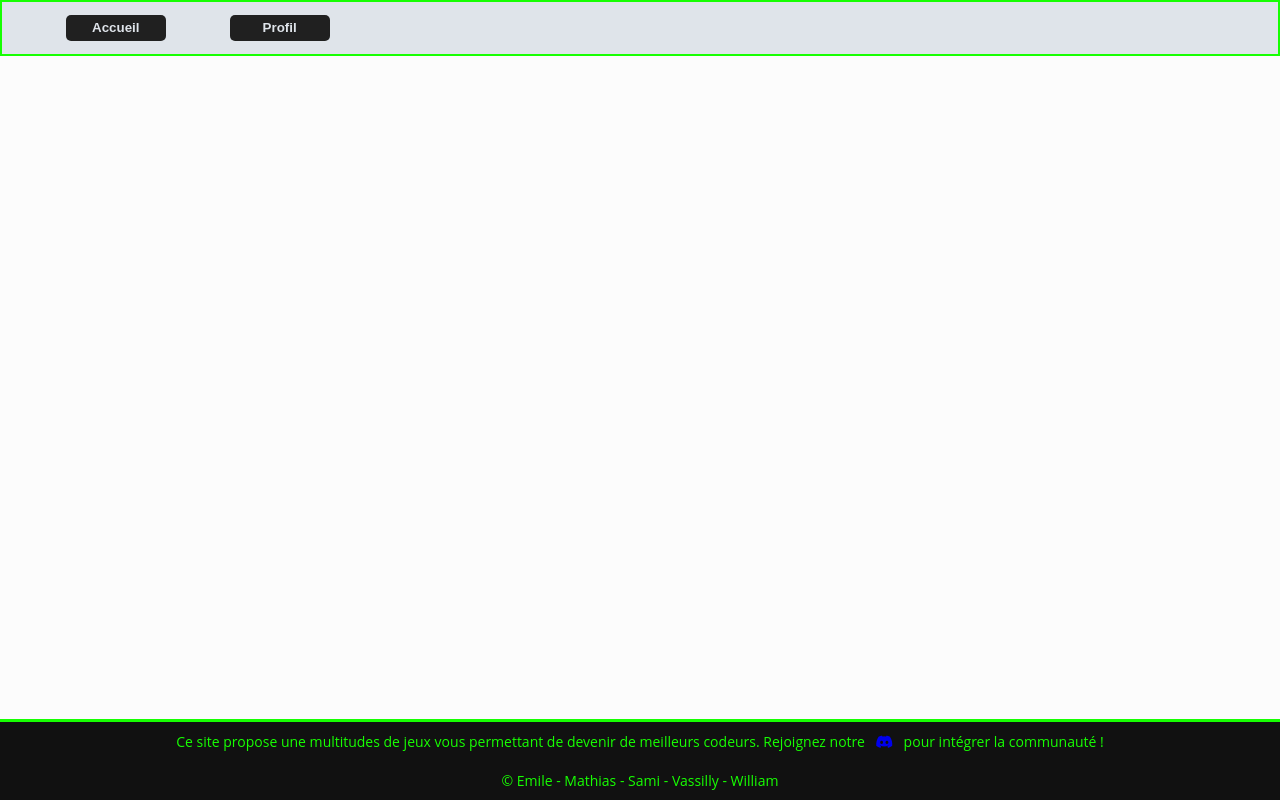
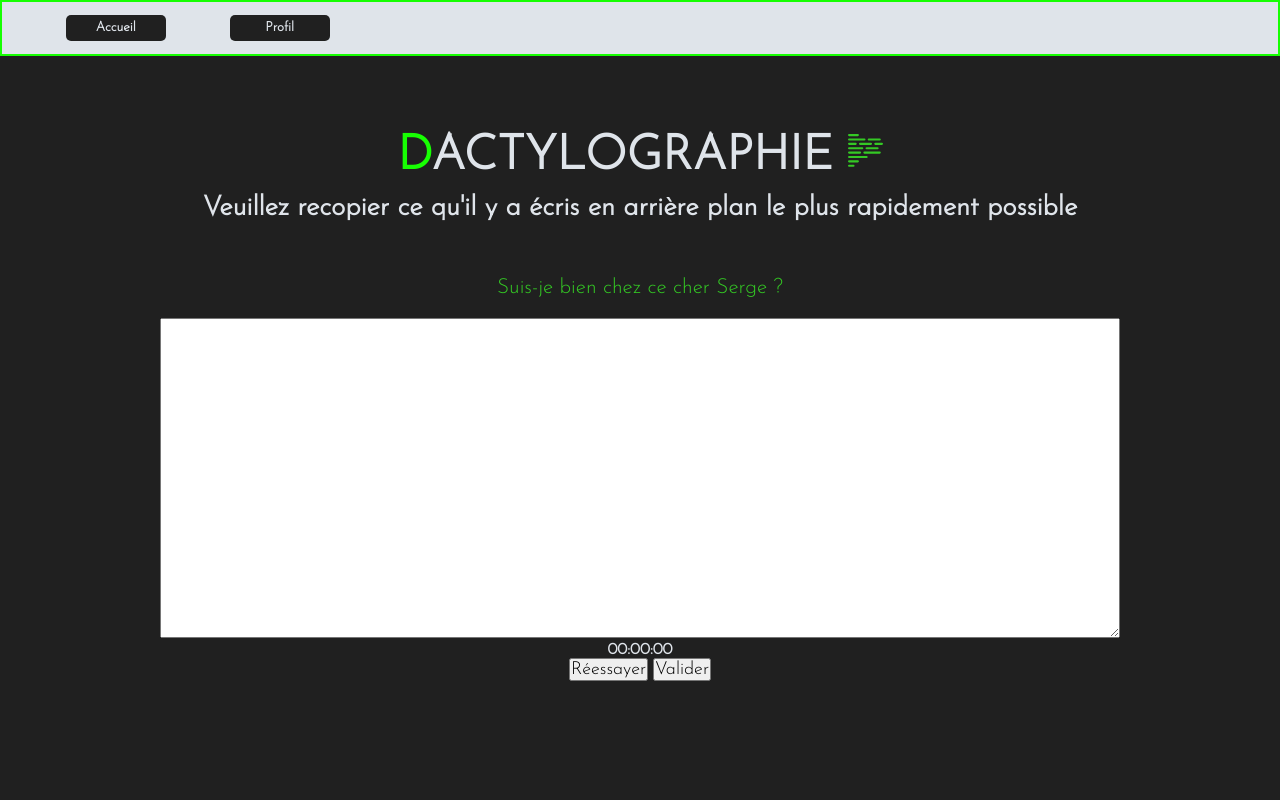
Before and after one commit to Emiliolosbostos/Projet-tuteure-s3, a PHP site: page /client/dactylo.php in a window 1280 px wide. Run offline with PHP 8.4, Linux system fonts and the light colour scheme; some libraries are stand-ins or nearby versions.

Commit message:
création de la Dactylographie première version + améliorations minimes

```diff
--- /dev/null
+++ b/assets/css/dactylo.css
@@ -0,0 +1,95 @@
+@import url("https://fonts.googleapis.com/css2?family=Josefin+Sans:wght@300&display=swap");
+* {
+    font-family: "Josefin Sans", sans-serif;
+    box-sizing: border-box;
+    margin: 0;
+    padding: 0;
+    text-align: center;
+}
+body {
+    display: grid;
+    align-items: center;
+    justify-items: center;
+    min-height: 100vh;
+    background: #202020;
+    color: #dfe4ea;
+}
+
+body h1 {
+    text-transform: uppercase;
+    font-size: 3rem;
+}
+body h1 span, body h1 i {
+    color: #17ff02;
+}
+body h2 {
+    color: #dfe4ea;
+    font-size: 1.7rem;
+    margin-bottom: 2em;
+}
+body h3 {
+    color: #17ff02;
+    font-size: 1.5rem;
+}
+body .container .choices {
+    display: flex;
+    flex-wrap: wrap;
+    margin: 3rem auto 3rem;
+    width: 500px;
+}
+body .container .btn {
+    flex: 1 0 45%;
+    width: 200px;
+    height: 80px;
+    border-radius: 5px;
+    cursor: pointer;
+    border: none;
+    margin: 0.4rem;
+    outline: none;
+    background: #dfe4ea;
+    user-select: none;
+    font-weight: 600;
+    font-size: 1.3rem;
+}
+body .container .choices button:hover {
+    background: #17ff02;
+    transition: 0.5s;
+}
+body .container .choices button:active {
+    transform: scale(0.9);
+    transition: transform 0.1s;
+}
+body #progress {
+    font-size: 1.3rem;
+    color: #17ff02;
+}
+
+/*Les boutons dans answers:*/
+
+body .container .answer {
+    display: flex;
+    flex-wrap: wrap;
+    margin: 3rem auto 3rem;
+    font-size: 1.3rem;
+}
+
+#realAnswer {
+    background: #17ff02;
+}
+/*Les boutons pour indéxer*/
+
+.increment {
+    width: 100%;
+    height: 50px;
+    cursor: pointer;
+    align-items: center;
+    vertical-align: center;
+}
+.index{
+    margin-top: 50px;
+    width: 20px;
+    height: 20px;
+    align-items: center;
+    vertical-align: center;
+
+}
--- a/assets/js/dactylo.js
+++ b/assets/js/dactylo.js
@@ -0,0 +1,72 @@
+var h1 = document.getElementsByTagName('time')[0];
+var valider = document.getElementById("valider");
+var reset = document.getElementById('rst');
+var answer = document.getElementById('answer');
+var textToWrite = document.getElementById('textToWrite');
+var sec = 0;
+var min = 0;
+var hrs = 0;
+var t;
+
+let textes = [
+    "Un chasseur sachant chasser sans son chien est un bon chasseur.",
+    "Cinq chiens chassent six chats.",
+    "Suis-je bien chez ce cher Serge ?",
+];
+
+textToWrite.textContent = textes[Math.floor(Math.random() * (2 - 0 + 1))];
+
+function tick(){
+    sec++;
+    if (sec >= 60) {
+        sec = 0;
+        min++;
+        if (min >= 60) {
+            min = 0;
+            hrs++;
+        }
+    }
+}
+function add() {
+    tick();
+    h1.textContent = (hrs > 9 ? hrs : "0" + hrs)
+        + ":" + (min > 9 ? min : "0" + min)
+        + ":" + (sec > 9 ? sec : "0" + sec);
+    timer();
+}
+function timer() {
+    t = setTimeout(add, 1000);
+}
+
+answer.onclick = function () {
+    timer();
+    this.onclick = undefined;
+}
+reset.onclick = function() {
+    h1.textContent = "00:00:00";
+    answer.textContent = "";
+    seconds = 0; minutes = 0; hours = 0;
+}
+
+function score(){
+
+        clearTimeout(t);
+        answer.hidden = true;
+        reset.hidden = true;
+        valider.hidden = true;
+
+        if (textToWrite.textContent === answer.value){
+            textToWrite.style.color = "#34C924";
+            textToWrite.textContent = "Bravo à toi tu as vu juste!";
+        }
+        else {
+            textToWrite.style.color = "#f00020";
+            textToWrite.textContent = "Dommage c'est un échec tu fera mieux la prochaine fois!";
+        }
+
+        h1.textContent = "Vous as fini en " + hrs + " heures, " + min+" minutes et " + sec + " secondes !!";
+}
+
+valider.onclick = function () {
+    score();
+}
--- a/client/dactylo.php
+++ b/client/dactylo.php
@@ -1,6 +1,7 @@
 <!DOCTYPE html>
 <html lang="fr">
 <head>
+    <link rel="shortcut icon" href="#">
     <meta charset="UTF-8">
     <meta name="viewport" content="width=device-width, initial-scale=1.0">
     <meta http-equiv="X-UA-Compatible" content="ie=edge">
@@ -8,13 +9,43 @@
     <title>Dactylographie</title>
 
     <link rel="stylesheet" href="https://use.fontawesome.com/releases/v5.8.2/css/all.css">
-  <link href="../public/stylesheet/quiz.css" rel="stylesheet">
+    <link href="../assets/css/dactylo.css" rel="stylesheet">
 </head>
 
 <body>
 <?php include('../includes/navbar.php'); ?>
 
-  <script src="../public/javascripts/dactylo.js" type="text/javascript" ></script>
+<div class="container">
+    <div class="writeCase">
+        <div id="dact">
+            <h1 style="margin: 0.3em;"><span>D</span>actylographie
+                <svg xmlns="http://www.w3.org/2000/svg" width="35" height="35" fill="#34C924" class="bi bi-body-text" viewBox="0 0 16 16">
+                        <path fill-rule="evenodd" d="M0 .5A.5.5 0 0 1 .5 0h4a.5.5 0 0 1 0 1h-4A.5.5 0 0 1 0 .5Zm0 2A.5.5 0 0 1 .5 2h7a.5.5 0 0 1 0 1h-7a.5.5 0 0 1-.5-.5Zm9 0a.5.5 0 0 1 .5-.5h5a.5.5 0 0 1 0 1h-5a.5.5 0 0 1-.5-.5Zm-9 2A.5.5 0 0 1 .5 4h3a.5.5 0 0 1 0 1h-3a.5.5 0 0 1-.5-.5Zm5 0a.5.5 0 0 1 .5-.5h5a.5.5 0 0 1 0 1h-5a.5.5 0 0 1-.5-.5Zm7 0a.5.5 0 0 1 .5-.5h3a.5.5 0 0 1 0 1h-3a.5.5 0 0 1-.5-.5Zm-12 2A.5.5 0 0 1 .5 6h6a.5.5 0 0 1 0 1h-6a.5.5 0 0 1-.5-.5Zm8 0a.5.5 0 0 1 .5-.5h5a.5.5 0 0 1 0 1h-5a.5.5 0 0 1-.5-.5Zm-8 2A.5.5 0 0 1 .5 8h5a.5.5 0 0 1 0 1h-5a.5.5 0 0 1-.5-.5Zm7 0a.5.5 0 0 1 .5-.5h7a.5.5 0 0 1 0 1h-7a.5.5 0 0 1-.5-.5Zm-7 2a.5.5 0 0 1 .5-.5h8a.5.5 0 0 1 0 1h-8a.5.5 0 0 1-.5-.5Zm0 2a.5.5 0 0 1 .5-.5h4a.5.5 0 0 1 0 1h-4a.5.5 0 0 1-.5-.5Zm0 2a.5.5 0 0 1 .5-.5h2a.5.5 0 0 1 0 1h-2a.5.5 0 0 1-.5-.5Z"/>
+                </svg>
+            </h1>
 
-  <?php include('../includes/footer.php'); ?>
+            <h2>Veuillez recopier ce qu'il y a écris en arrière plan le plus rapidement possible</h2>
+
+            <form NAME="form" onsubmit="return false">
+
+                <p id="textToWrite" style="font-size: 1.3em; color: #34C924; margin-bottom: 1em ">ceci est un text a recopier</p>
+                <textarea NAME="rep1" id="answer" TYPE=text checked style=" font-size: xx-large; text-align: start; height: 10em; width: 30em;"></textarea>
+                <h4><time>00:00:00</time></h4>
+                <button id="rst" style="font-size: large">Réessayer</button>
+                <button id="valider" style="font-size: large">Valider</button>
+
+            </form>
+
+            <p id="progress"></p>
+        </div>
+    </div>
+    <div id="answers">
+    </div>
+</div>
+<script src="../assets/js/dactylo.js" type="text/javascript" ></script>
+
 </body>
+
+
+
+</html>
--- a/client/home.php
+++ b/client/home.php
@@ -15,6 +15,8 @@ if(isset($_SESSION['valid'])){
     <meta name="viewport" content="width=device-width, initial-scale=1.0">
     <link rel="stylesheet" href="https://cdnjs.cloudflare.com/ajax/libs/font-awesome/5.15.3/css/all.min.css"/>
     <script src="https://code.jquery.com/jquery-3.4.1.js"></script>
+
+    <title>Home</title>
 </head>
 <body>
   <?php include('../includes/navbar.php'); ?>
@@ -25,7 +27,7 @@ if(isset($_SESSION['valid'])){
     <button id="Dactylographie" class="btn" onclick="window.location.href='dactylo.php';">
         Dactylographie
     </button>
-    <button id="CodeATrou" class="btn" onclick="window.location.href='codeATrou.php';">
+    <button id="CodeATrou" class="btn" onclick="window.location.href='codeAtrous.php';">
         Code à trou
     </button>
 </div>
--- a/index.php
+++ b/index.php
@@ -35,7 +35,7 @@ $reponses = array(
       if($pswd == $reponses[$_SESSION['rand_keys']]){
         $_SESSION['valid'] = 'test';
         //echo($_SESSION['rand_keys']);
-        header('Location: home.php');
+        header('Location: client/home.php');
       }else{
         if(isset($_SESSION['valid'])){
           unset($_SESSION['valid']);
```
Lines whose indentation alone changed are shown as unchanged.
